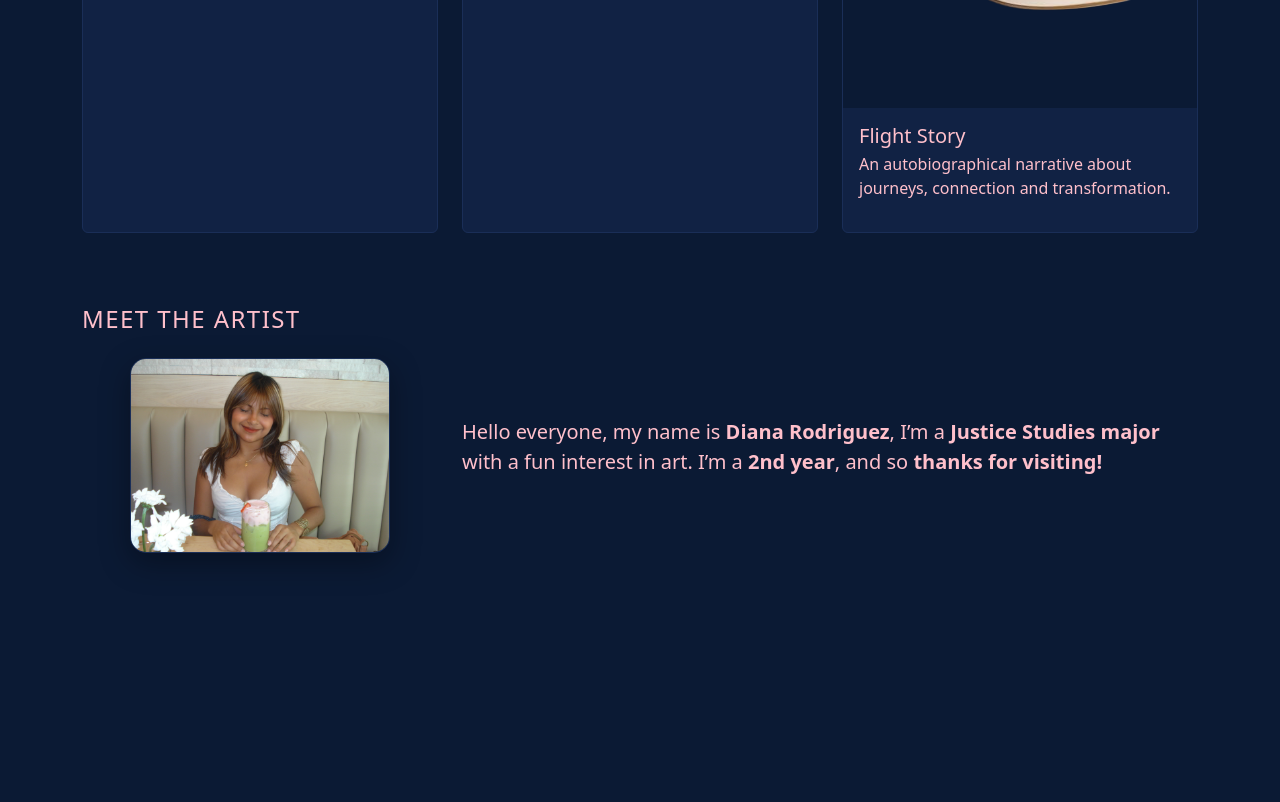
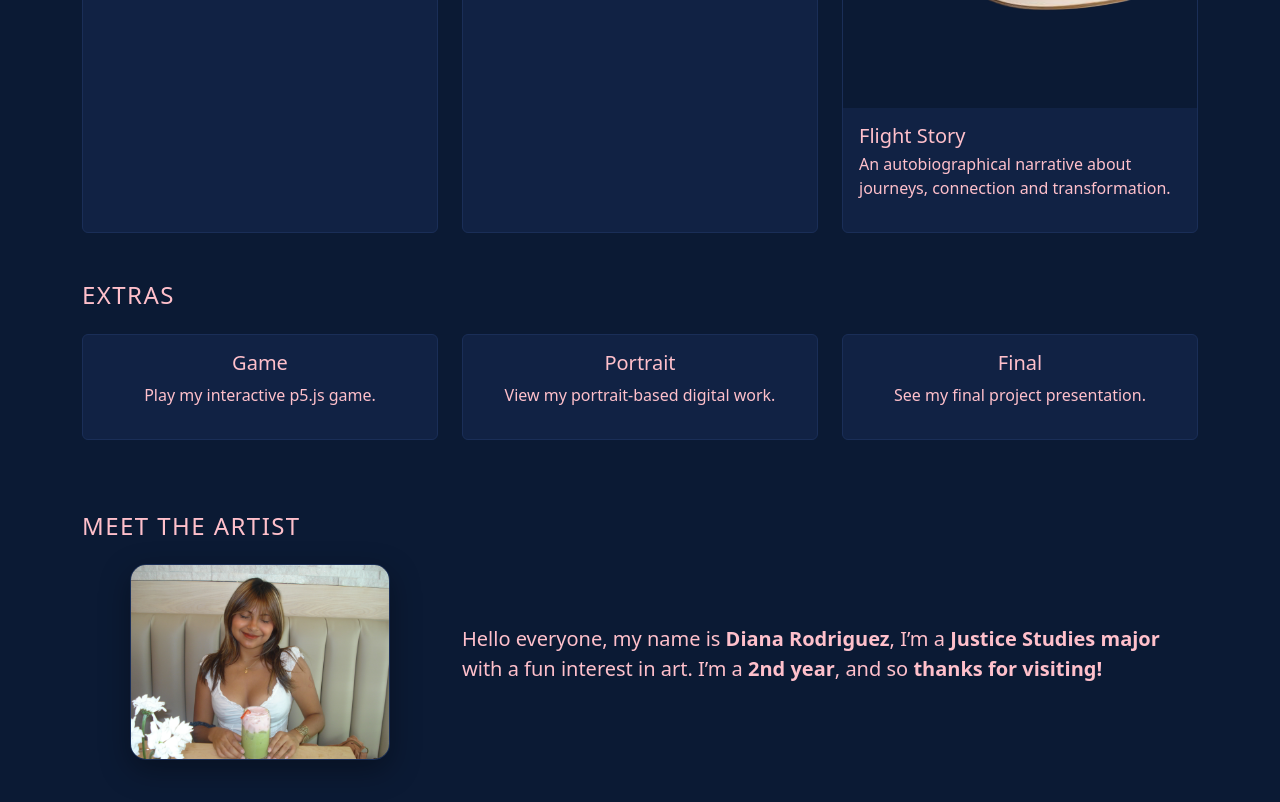
Before and after one commit to dianarodriguezherrera-cloud/DIARodriBOOTSTRAPFINAL, a plain HTML site: page index.html in a window 1280 px wide. Shown: the part 1582-2384 px from the top of the page. Before the commit the page ends 2183 px from the top, so only its background shows below. Drawn offline with nearby package versions, Linux system fonts and the light colour scheme.

Commit message:
Add Extras section with project links
Added a new section for Extras with Game, Portrait, and Final project links.

```diff
--- a/index.html
+++ b/index.html
@@ -165,6 +165,51 @@
   </div>
 </section>
 
+<!-- NEW: Game / Portrait / Final -->
+<section id="extras" class="py-4">
+  <div class="container">
+    <h2 class="section-title h4 text-uppercase mb-4">Extras</h2>
+    <div class="row g-4">
+
+      <!-- Game -->
+      <div class="col-12 col-md-4">
+        <div class="card position-relative h-100 text-center">
+          <div class="card-body">
+            <h5 class="card-title mb-2">Game</h5>
+            <p class="card-text">Play my interactive p5.js game.</p>
+            <a href="https://editor.p5js.org/dianarodriguezherrera-cloud/sketches/EzvyviOLC"
+               target="_blank" rel="noopener"
+               class="stretched-link"></a>
+          </div>
+        </div>
+      </div>
+
+      <!-- Portrait -->
+      <div class="col-12 col-md-4">
+        <div class="card position-relative h-100 text-center">
+          <div class="card-body">
+            <h5 class="card-title mb-2">Portrait</h5>
+            <p class="card-text">View my portrait-based digital work.</p>
+            <a href="portrait.html" class="stretched-link"></a>
+          </div>
+        </div>
+      </div>
+
+      <!-- Final -->
+      <div class="col-12 col-md-4">
+        <div class="card position-relative h-100 text-center">
+          <div class="card-body">
+            <h5 class="card-title mb-2">Final</h5>
+            <p class="card-text">See my final project presentation.</p>
+            <a href="final.html" class="stretched-link"></a>
+          </div>
+        </div>
+      </div>
+
+    </div>
+  </div>
+</section>
+
 <!-- Meet the Artist -->
 <section id="about" class="py-5">
   <div class="container">
```
